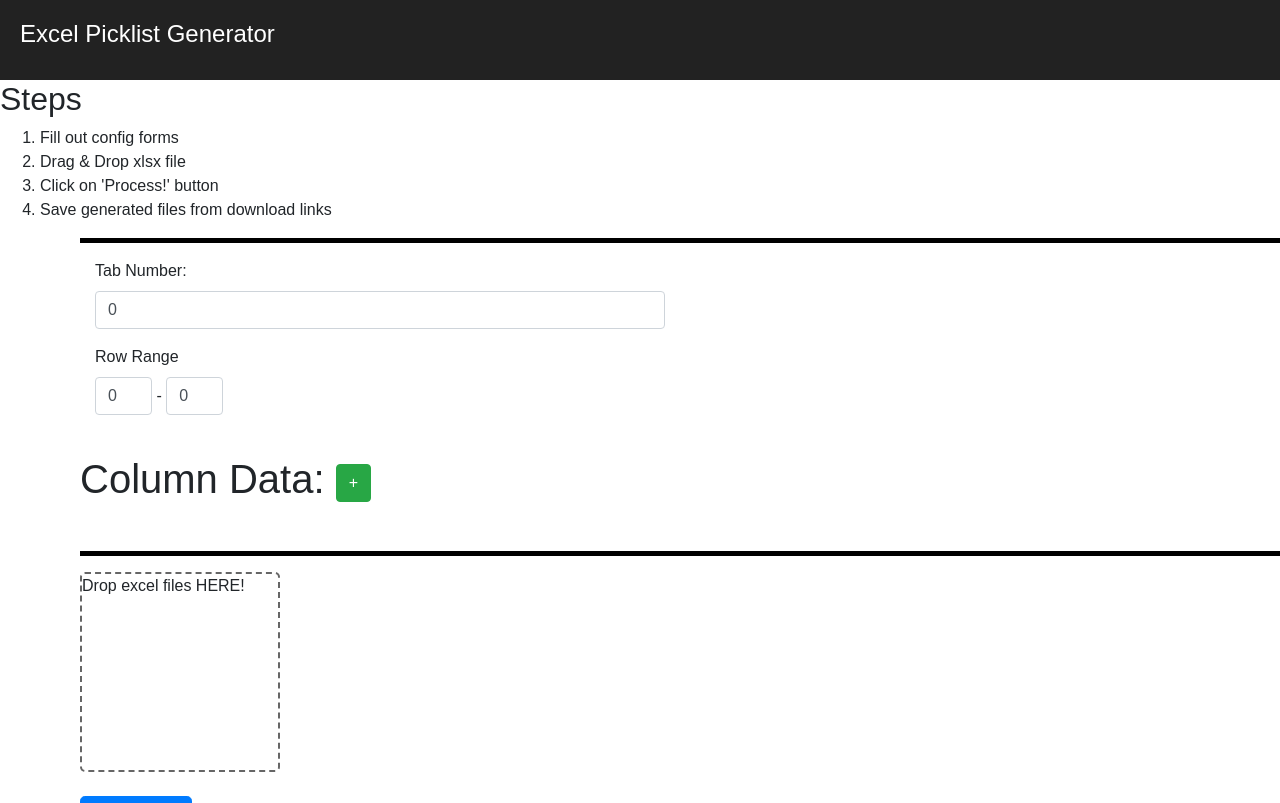
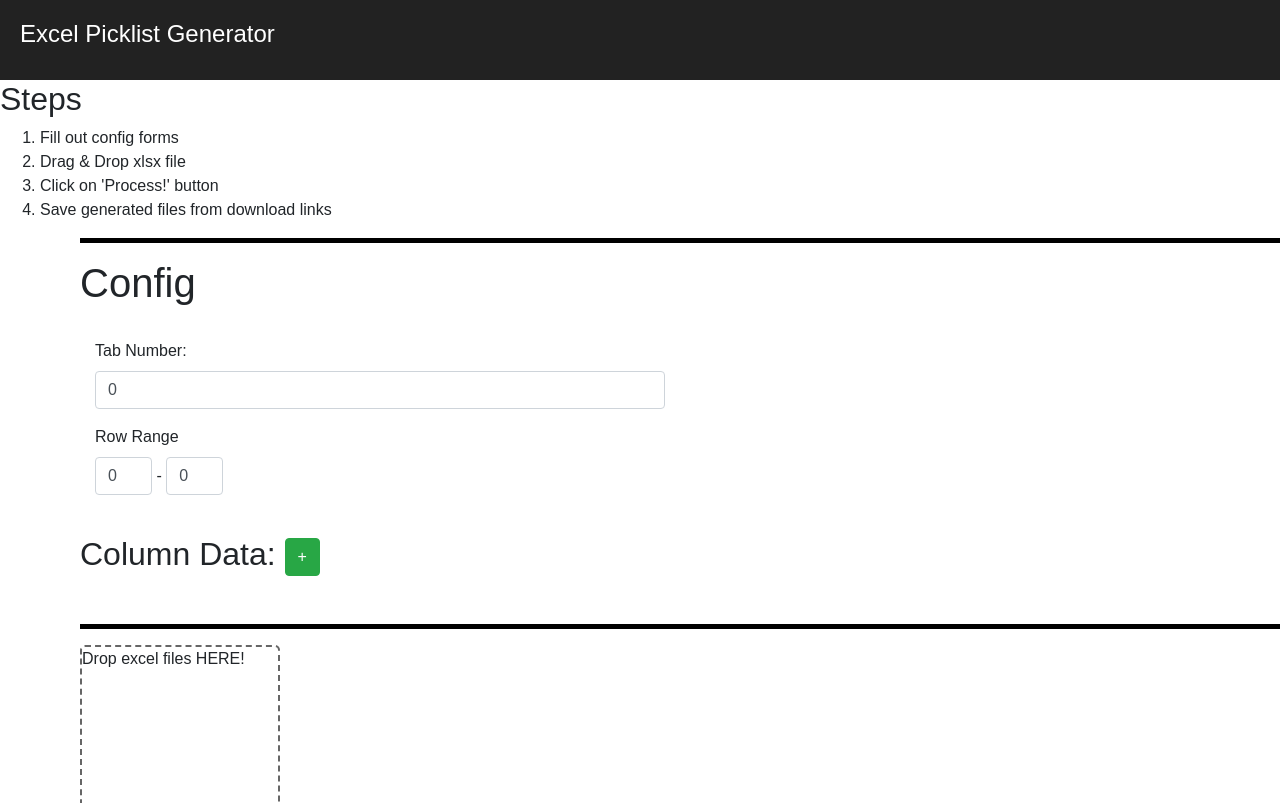
Before and after one commit to CExPOcampo/plgen, a React (Create React App) app: page / in a window 1280 px wide. Shown: the top 803 px of the page. Built offline with nearby package versions, Linux system fonts and the light colour scheme.

Commit message:
Added 'Config' header and formatted other headers.

```diff
--- a/src/App.js
+++ b/src/App.js
@@ -116,6 +116,8 @@ class App extends Component {
 				<div style={{paddingLeft: '5em'}}>
 
 					<h1><hr></hr></h1>
+					<h1>Config</h1>
+					<br/>
 					<Form horizontal>
 
 						<FieldGroup label="Tab Number" type="number"
--- a/src/RelatedDataForm.js
+++ b/src/RelatedDataForm.js
@@ -18,6 +18,7 @@ export default class RelatedData extends Component {
 			_.forEach(relateds, (related, index) => {
 				relatedDataToRender.push(
 					<div key={'relatedData' + index}>
+						<h4> {'Related Data ' + parentIndex + '_' + index} </h4>
 
 						<FieldGroup label="Related Data Name" placeholder="exampleRelatedName"
 							id={`relatedName${parentIndex}_${index}`}
--- a/src/TargetColumn.js
+++ b/src/TargetColumn.js
@@ -20,7 +20,7 @@ export default class TargetColumn extends Component {
 			_.forEach(columns, (column, index) => {
 				columnDataToRender.push(
 					<div key={'columnData' + index}>
-						<h2> {'Column ' + index} </h2>
+						<h3> {'Column Data ' + index} </h3>
 
 						<FieldGroup label="Column Letter" placeholder="A"
 							id={`column${index}`}
@@ -67,11 +67,11 @@ export default class TargetColumn extends Component {
 
 		return (
 			<div>
-				<h1> {'Column Data: '}
+				<h2> {'Column Data: '}
 					<Button bsStyle="success" type="button" onClick={this.props.addColumnData}>
 						{' + '}
 					</Button>
-				</h1>
+				</h2>
 
 				{columnDataToRender}
 
```
